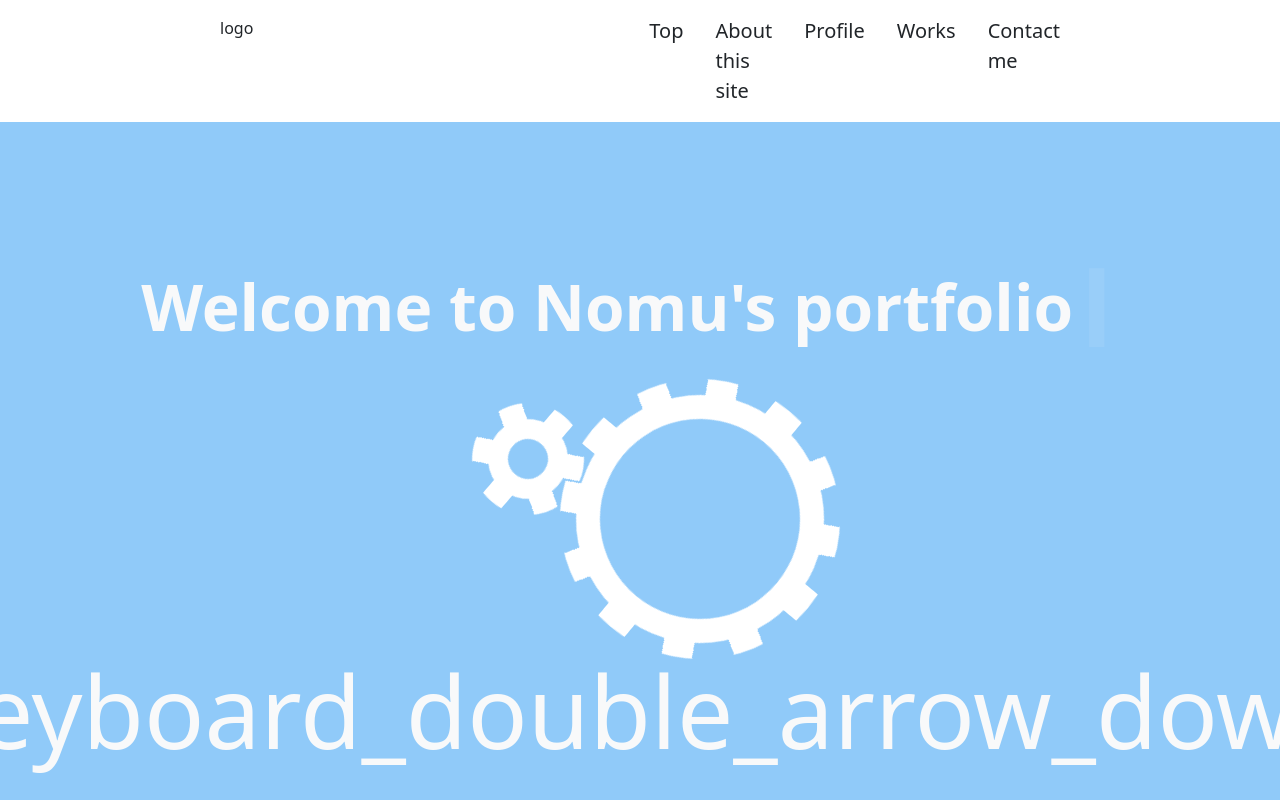
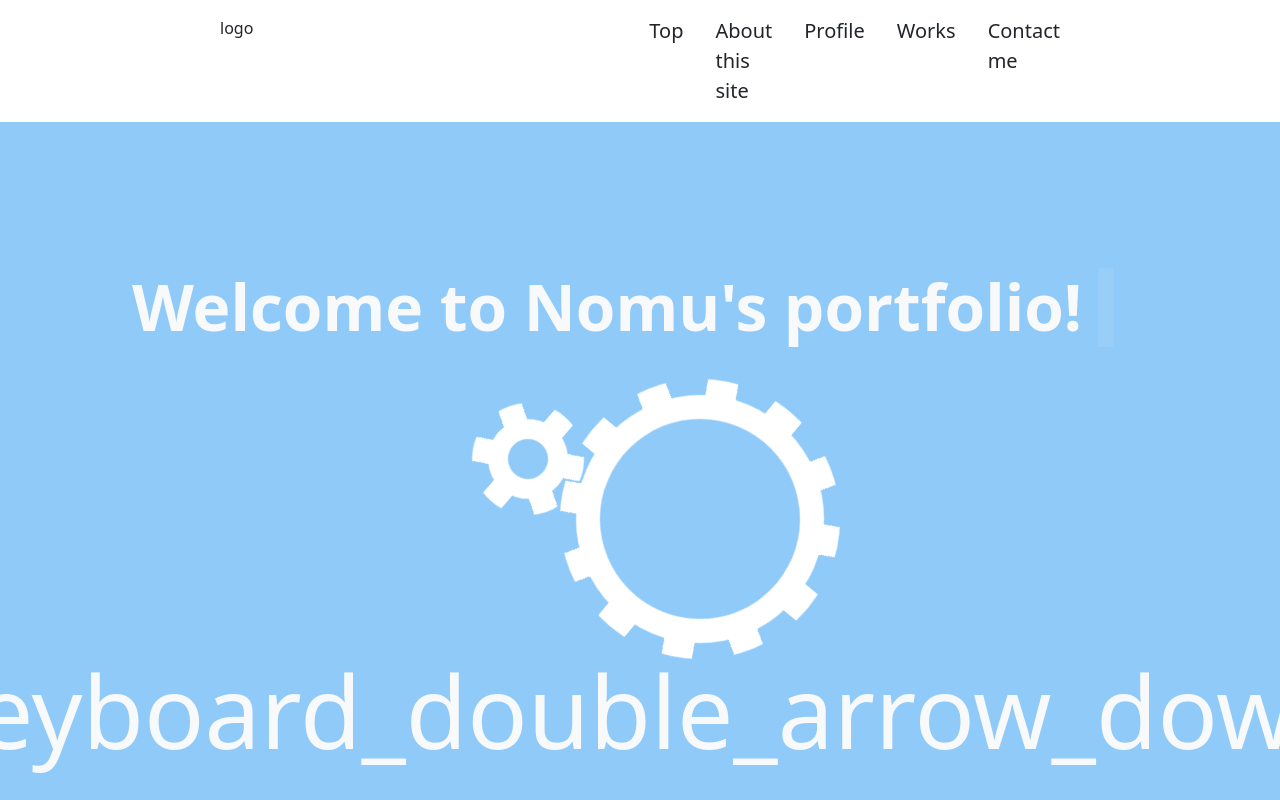
Before and after one commit to WNomunomu/wnomunomu.github.io, a Next.js app: page / in a window 1280 px wide. Shown: the top 800 px of the page. Built offline with nearby package versions, Linux system fonts and the light colour scheme.

Commit message:
fix typewriter

```diff
--- a/src/components/page/Index/Typewriter.tsx
+++ b/src/components/page/Index/Typewriter.tsx
@@ -14,7 +14,7 @@ export const Typewriter: FC<Props> = (props) => {
 
   useEffect(() => {
     setTimeout(() => {
-      if (currentIndex < text.length - 1) {
+      if (currentIndex < text.length) {
         setCurrentIndex(currentIndex + 1);
       }
     }, speed);
```
